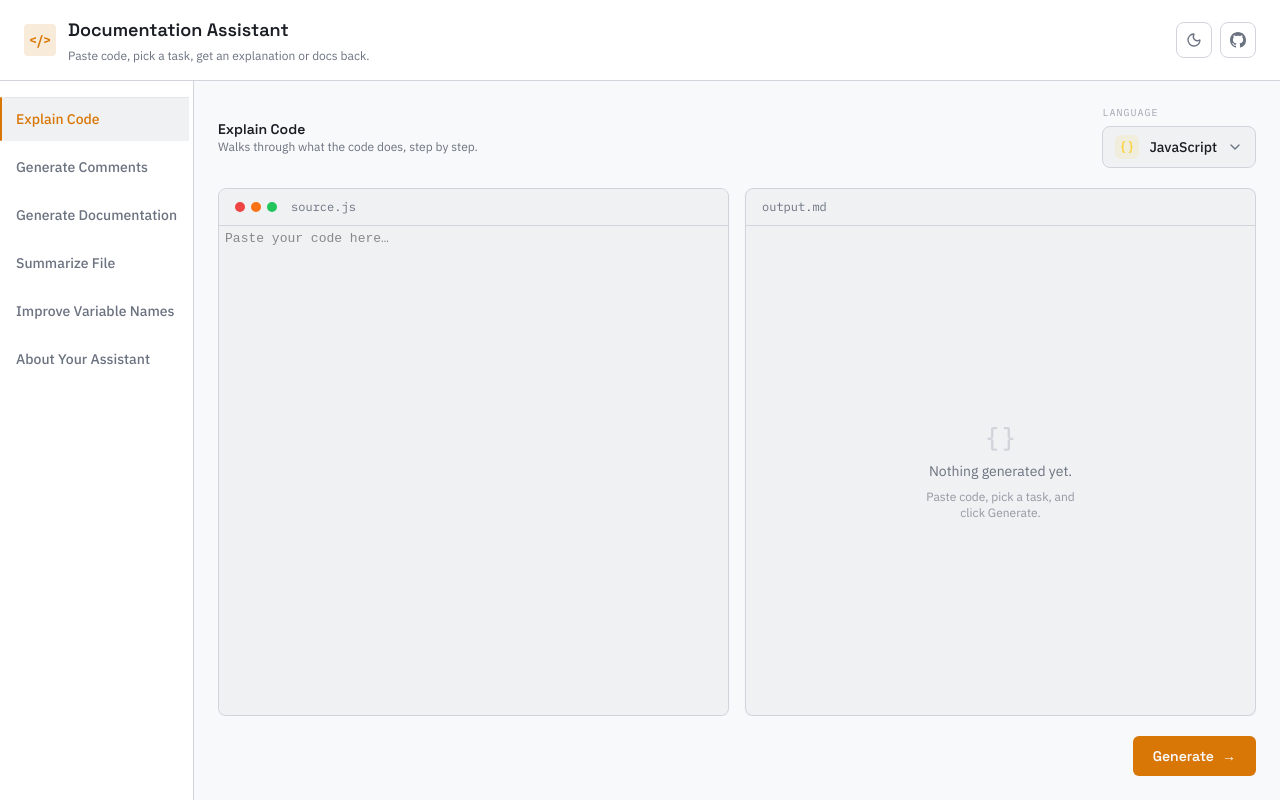
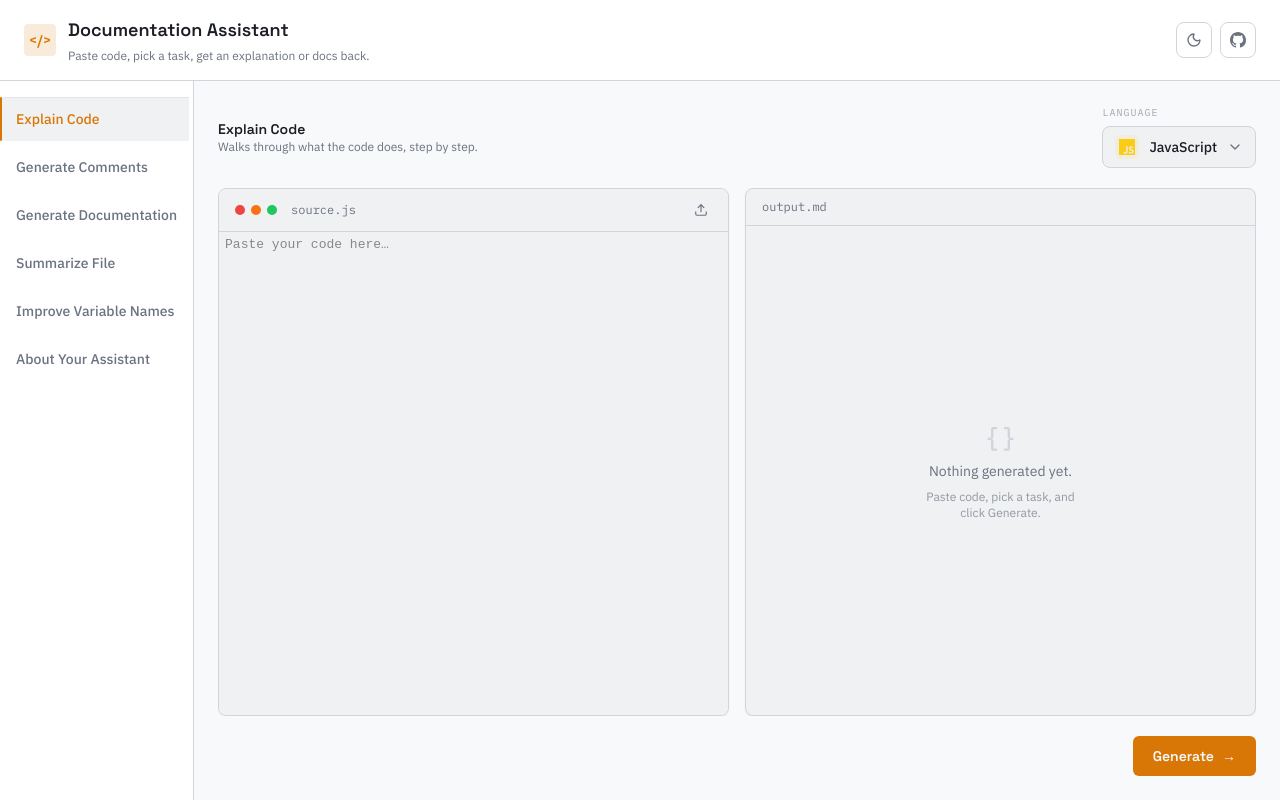
Before and after one commit to mryeminaung/documentation-assistant, a React (Vite) app in the folder client/: page / in a window 1280 px wide. Built offline with nearby package versions, Linux system fonts and the light colour scheme.

Commit message:
feat: add file upload, drag-and-drop, and language icons

```diff
--- a/client/package.json
+++ b/client/package.json
@@ -21,7 +21,8 @@
     "codemirror": "^6.0.2",
     "lucide-react": "^1.23.0",
     "react": "^18.3.1",
-    "react-dom": "^18.3.1"
+    "react-dom": "^18.3.1",
+    "react-icons": "^5.7.0"
   },
   "devDependencies": {
     "@vitejs/plugin-react": "^4.3.1",
--- a/client/src/App.jsx
+++ b/client/src/App.jsx
@@ -11,7 +11,7 @@ import Toast from './components/Toast'
 import { useClaudeRequest } from './hooks/useClaudeRequest'
 import { useTheme } from './hooks/useTheme'
 import { useToast } from './hooks/useToast'
-import { DEFAULT_LANGUAGE, DEFAULT_TASK, TASKS } from './lib/constants'
+import { DEFAULT_LANGUAGE, DEFAULT_TASK, TASKS, EXT_TO_LANG } from './lib/constants'
 
 const isCreatorTask = (id) => id === 'creator'
 
@@ -20,6 +20,7 @@ export default function App() {
   const [language, setLanguage] = useState(DEFAULT_LANGUAGE)
   const [task, setTask] = useState(DEFAULT_TASK)
   const [code, setCode] = useState('')
+  const [uploadedFileName, setUploadedFileName] = useState(null)
 
   const { run, status, result, error } = useClaudeRequest()
   const { toast, showToast } = useToast()
@@ -31,6 +32,30 @@ export default function App() {
   const handleGenerate = () => {
     run({ task, code, language })
   }
+
+  const handleFileUpload = useCallback((file) => {
+    const ext = file.name.split('.').pop()?.toLowerCase()
+    if (!ext || !EXT_TO_LANG[ext]) {
+      showToast({ message: `Unsupported file type: .${ext ?? 'unknown'}`, tone: 'error' })
+      return
+    }
+
+    const reader = new FileReader()
+    reader.onload = (e) => {
+      const content = e.target?.result
+      if (typeof content === 'string') {
+        setCode(content)
+        setUploadedFileName(file.name)
+        setLanguage(EXT_TO_LANG[ext])
+      }
+    }
+    reader.readAsText(file)
+  }, [showToast])
+
+  const handleFileClear = useCallback(() => {
+    setCode('')
+    setUploadedFileName(null)
+  }, [])
 
   const handleSplashComplete = useCallback(() => {
     setShowSplash(false)
@@ -69,6 +94,9 @@ export default function App() {
                   placeholder="Paste your code here…"
                   language={language}
                   theme={theme}
+                  onFileUpload={handleFileUpload}
+                  onFileClear={handleFileClear}
+                  fileName={uploadedFileName}
                 />
               </div>
               <div className="min-h-[260px] md:min-h-0">
--- a/client/src/components/CodeEditor.jsx
+++ b/client/src/components/CodeEditor.jsx
@@ -1,12 +1,14 @@
 import { HighlightStyle, syntaxHighlighting } from '@codemirror/language'
 import { tags } from '@lezer/highlight'
-import { useEffect, useRef } from 'react'
+import { useEffect, useRef, useState, useCallback } from 'react'
 import { EditorView, keymap, placeholder as ph } from '@codemirror/view'
 import { EditorState, Compartment } from '@codemirror/state'
 import { defaultKeymap, indentWithTab, history, historyKeymap } from '@codemirror/commands'
 import { bracketMatching, indentOnInput } from '@codemirror/language'
 import { oneDark } from '@codemirror/theme-one-dark'
 import { getLanguageExtension } from '../lib/codemirrorLanguages'
+import { EXT_TO_LANG } from '../lib/constants'
+import { Upload, X, FileCode } from 'lucide-react'
 
 const TAB_SIZE = 2
 
@@ -76,10 +78,14 @@ const lightHighlighting = syntaxHighlighting(HighlightStyle.define([
   { tag: tags.processingInstruction, color: '#6B7280' },
 ]))
 
-export default function CodeEditor({ value, onChange, placeholder, language, theme }) {
+export default function CodeEditor({ value, onChange, placeholder, language, theme, onFileUpload, onFileClear, fileName }) {
   const containerRef = useRef(null)
   const viewRef = useRef(null)
   const onChangeRef = useRef(onChange)
+  const fileInputRef = useRef(null)
+  const [dragging, setDragging] = useState(false)
+  const [rejectMsg, setRejectMsg] = useState(null)
+  const dragCounter = useRef(0)
 
   // Keep the callback ref fresh without re-creating the editor
   useEffect(() => {
@@ -157,15 +163,143 @@ export default function CodeEditor({ value, onChange, placeholder, language, the
     })
   }, [theme])
 
+  const processFile = useCallback((file) => {
+    if (!file || !onFileUpload) return
+
+    const ext = file.name.split('.').pop()?.toLowerCase()
+    if (!ext || !EXT_TO_LANG[ext]) {
+      setRejectMsg(`Unsupported file type: .${ext ?? '?'}`)
+      setTimeout(() => setRejectMsg(null), 3000)
+      return
+    }
+    onFileUpload(file)
+  }, [onFileUpload])
+
+  const handleDragEnter = useCallback((e) => {
+    e.preventDefault()
+    e.stopPropagation()
+    dragCounter.current++
+    if (e.dataTransfer.types.includes('Files')) {
+      setDragging(true)
+    }
+  }, [])
+
+  const handleDragLeave = useCallback((e) => {
+    e.preventDefault()
+    e.stopPropagation()
+    dragCounter.current--
+    if (dragCounter.current === 0) {
+      setDragging(false)
+    }
+  }, [])
+
+  const handleDragOver = useCallback((e) => {
+    e.preventDefault()
+    e.stopPropagation()
+  }, [])
+
+  const handleDrop = useCallback((e) => {
+    e.preventDefault()
+    e.stopPropagation()
+    setDragging(false)
+    dragCounter.current = 0
+
+    const files = e.dataTransfer.files
+    if (files.length > 0) {
+      processFile(files[0])
+    }
+  }, [processFile])
+
+  const handleUploadClick = useCallback(() => {
+    fileInputRef.current?.click()
+  }, [])
+
+  const handleFileInputChange = useCallback((e) => {
+    const file = e.target.files?.[0]
+    if (file) {
+      processFile(file)
+    }
+    // Reset input so the same file can be re-selected
+    e.target.value = ''
+  }, [processFile])
+
+  const handleClear = useCallback((e) => {
+    e.stopPropagation()
+    onFileClear?.()
+  }, [onFileClear])
+
   return (
-    <div className="flex h-full flex-col overflow-hidden rounded-lg border border-border bg-panel-alt shadow-sm">
+    <div
+      className="flex h-full flex-col overflow-hidden rounded-lg border border-border bg-panel-alt shadow-sm"
+      onDragEnter={handleDragEnter}
+      onDragLeave={handleDragLeave}
+      onDragOver={handleDragOver}
+      onDrop={handleDrop}
+    >
+      {/* Header bar */}
       <div className="flex items-center gap-1.5 border-b border-border bg-panel-alt px-4 py-2.5 dark:bg-[#242A33]">
         <span className="h-2.5 w-2.5 rounded-full bg-red-500" />
         <span className="h-2.5 w-2.5 rounded-full bg-orange-500" />
         <span className="h-2.5 w-2.5 rounded-full bg-green-500" />
-        <span className="ml-2 font-mono text-xs text-muted">source.{EXT_MAP[language] ?? 'txt'}</span>
+
+        <div className="ml-2 flex items-center gap-1.5">
+          {fileName ? (
+            <>
+              <FileCode className="h-3.5 w-3.5 text-muted" />
+              <span className="font-mono text-xs text-muted">{fileName}</span>
+              <button
+                type="button"
+                onClick={handleClear}
+                className="ml-0.5 rounded p-0.5 text-muted transition-colors hover:bg-red-500/15 hover:text-red-400"
+                title="Clear file"
+              >
+                <X className="h-3 w-3" />
+              </button>
+            </>
+          ) : (
+            <span className="font-mono text-xs text-muted">source.{EXT_MAP[language] ?? 'txt'}</span>
+          )}
+        </div>
+
+        <button
+          type="button"
+          onClick={handleUploadClick}
+          className="ml-auto rounded p-1 text-muted transition-colors hover:bg-accent/10 hover:text-accent"
+          title="Upload file"
+        >
+          <Upload className="h-3.5 w-3.5" />
+        </button>
       </div>
-      <div ref={containerRef} className="h-full flex-1 overflow-auto thin-scroll cm-editor-hack" />
+
+      {/* Editor container */}
+      <div className="relative h-full flex-1 overflow-auto thin-scroll cm-editor-hack">
+        <div ref={containerRef} className="h-full" />
+
+        {/* Rejection toast */}
+        {rejectMsg && (
+          <div className="absolute top-2 left-1/2 z-50 -translate-x-1/2 rounded-md border border-red-500/40 bg-panel-alt px-3 py-1.5 text-xs font-medium text-red-400 shadow-lg dark:bg-[#242A33]">
+            ⚠ {rejectMsg}
+          </div>
+        )}
+
+        {/* Drag overlay */}
+        {dragging && (
+          <div className="absolute inset-0 z-50 flex flex-col items-center justify-center border-2 border-dashed border-accent/60 bg-accent/10 backdrop-blur-sm">
+            <Upload className="mb-2 h-8 w-8 text-accent" />
+            <p className="text-sm font-medium text-accent">Drop your file here</p>
+            <p className="mt-1 text-xs text-muted">Supported: JS, TS, Python, Java, C++, Dart</p>
+          </div>
+        )}
+      </div>
+
+      {/* Hidden file input */}
+      <input
+        ref={fileInputRef}
+        type="file"
+        className="hidden"
+        accept=".js,.jsx,.mjs,.ts,.tsx,.py,.pyw,.java,.cpp,.cc,.cxx,.h,.hpp,.dart"
+        onChange={handleFileInputChange}
+      />
     </div>
   )
 }
--- a/client/src/components/LanguageSelector.jsx
+++ b/client/src/components/LanguageSelector.jsx
@@ -1,22 +1,30 @@
 import { useEffect, useRef, useState } from 'react'
-import { FileCode, Braces, Hash, Code2, Check, ChevronDown } from 'lucide-react'
+import { Check, ChevronDown } from 'lucide-react'
 import { LANGUAGES } from '../lib/constants'
+import {
+  SiJavascript,
+  SiTypescript,
+  SiPython,
+  SiOpenjdk,
+  SiCplusplus,
+  SiDart,
+} from 'react-icons/si'
 
 const LANG_CONFIG = {
-  JavaScript: { icon: Braces, color: 'text-yellow-400', bg: 'bg-yellow-400/10' },
-  TypeScript: { icon: Code2, color: 'text-blue-400', bg: 'bg-blue-400/10' },
-  Python: { icon: Hash, color: 'text-green-400', bg: 'bg-green-400/10' },
-  Java: { icon: FileCode, color: 'text-red-400', bg: 'bg-red-400/10' },
-  'C++': { icon: Braces, color: 'text-cyan-400', bg: 'bg-cyan-400/10' },
-  Dart: { icon: Code2, color: 'text-sky-400', bg: 'bg-sky-400/10' },
+  JavaScript: { icon: SiJavascript, color: 'text-yellow-400', bg: 'bg-yellow-400/10' },
+  TypeScript: { icon: SiTypescript, color: 'text-blue-400', bg: 'bg-blue-400/10' },
+  Python: { icon: SiPython, color: 'text-green-400', bg: 'bg-green-400/10' },
+  Java: { icon: SiOpenjdk, color: 'text-red-400', bg: 'bg-red-400/10' },
+  'C++': { icon: SiCplusplus, color: 'text-cyan-400', bg: 'bg-cyan-400/10' },
+  Dart: { icon: SiDart, color: 'text-sky-400', bg: 'bg-sky-400/10' },
 }
 
 function LangIcon({ lang, className = '' }) {
-  const cfg = LANG_CONFIG[lang] ?? { icon: Code2, color: 'text-muted', bg: 'bg-muted/10' }
+  const cfg = LANG_CONFIG[lang] ?? { icon: null, color: 'text-muted', bg: 'bg-muted/10' }
   const Icon = cfg.icon
   return (
     <span className={`inline-flex h-6 w-6 items-center justify-center rounded-md ${cfg.bg} ${className}`}>
-      <Icon className={`h-3.5 w-3.5 ${cfg.color}`} />
+      {Icon ? <Icon className={`h-4 w-4 ${cfg.color}`} /> : <span className={`text-xs font-bold ${cfg.color}`}>?</span>}
     </span>
   )
 }
@@ -71,11 +79,10 @@ export default function LanguageSelector({ value, onChange }) {
       </button>
 
       {open && (
-        <div className="absolute right-0 z-50 mt-2 w-52 overflow-hidden rounded-xl border border-border bg-panel-alt shadow-2xl shadow-black/30 dark:bg-[#242A33]">
+        <div className="absolute left-0 right-auto z-50 mt-2 w-52 overflow-hidden rounded-xl border border-border bg-panel-alt shadow-2xl shadow-black/30 sm:left-auto sm:right-0 dark:bg-[#242A33]">
           <div className="p-1.5">
             {LANGUAGES.map((lang) => {
               const isSelected = lang === value
-              const cfg = LANG_CONFIG[lang] ?? {}
               return (
                 <button
                   key={lang}
--- a/client/src/lib/constants.js
+++ b/client/src/lib/constants.js
@@ -46,5 +46,23 @@ export const LANGUAGES = [
   'Dart',
 ]
 
+// Maps file extensions to language names for auto-detection on upload
+export const EXT_TO_LANG = {
+  js: 'JavaScript',
+  jsx: 'JavaScript',
+  mjs: 'JavaScript',
+  ts: 'TypeScript',
+  tsx: 'TypeScript',
+  py: 'Python',
+  pyw: 'Python',
+  java: 'Java',
+  cpp: 'C++',
+  cc: 'C++',
+  cxx: 'C++',
+  h: 'C++',
+  hpp: 'C++',
+  dart: 'Dart',
+}
+
 export const DEFAULT_LANGUAGE = 'JavaScript'
 export const DEFAULT_TASK = TASKS[0].id
```
Also changed, not shown: 2 other files (tests, documents, lock files or other folders).
